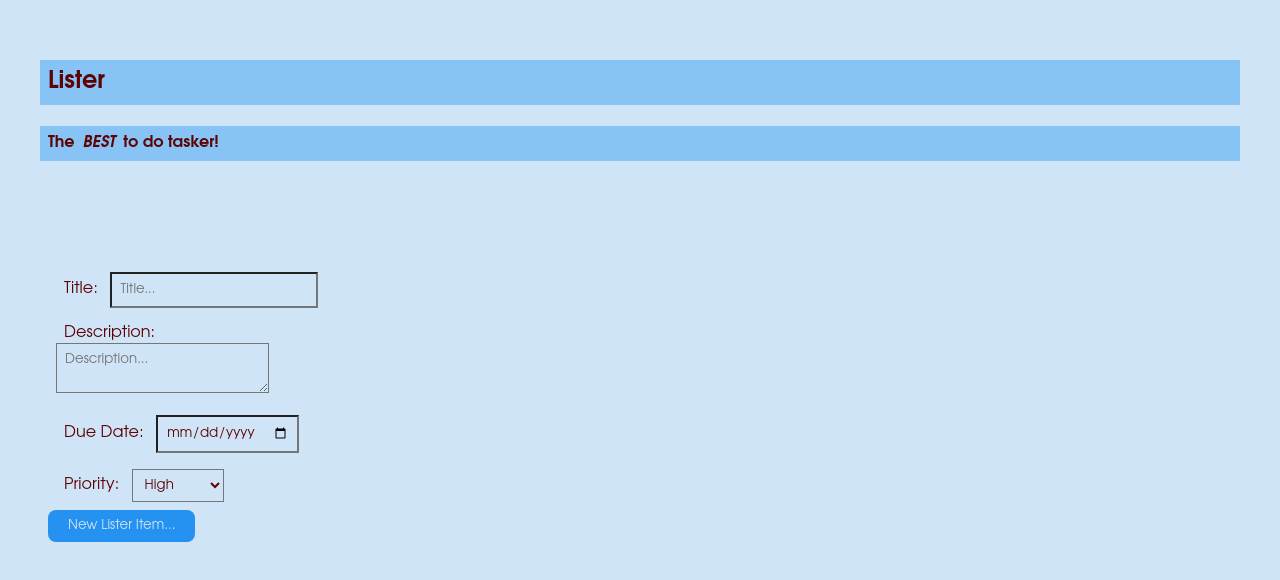
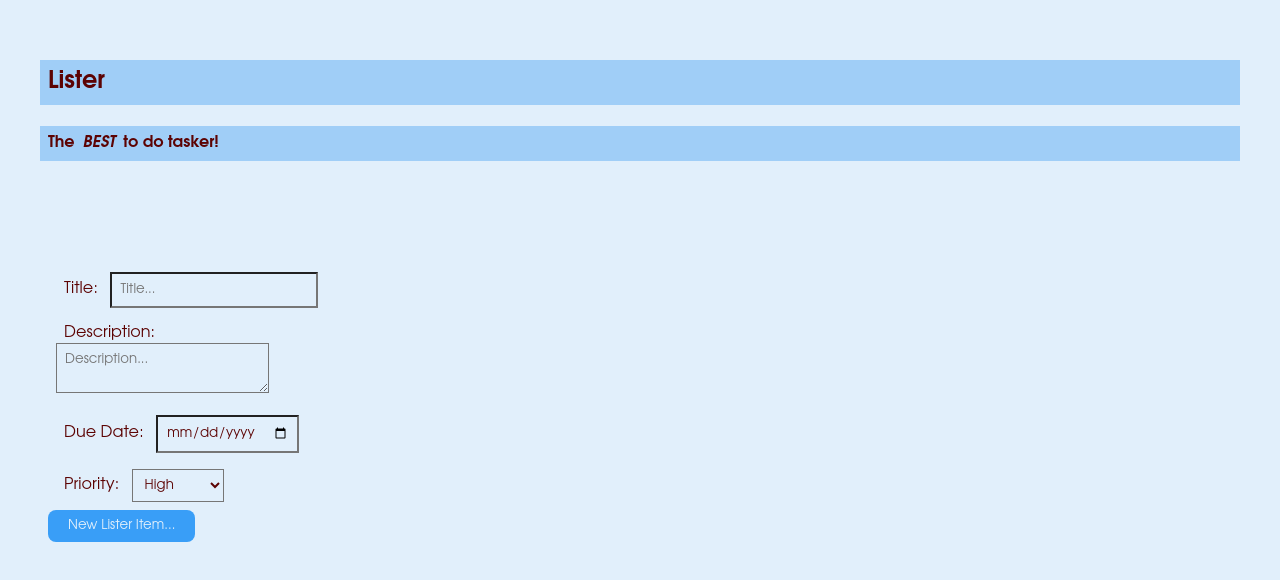
Before and after one commit to WebTestMan/todo-list, a website built with webpack: page src/template.html in a window 1280 px wide. Built offline with nearby package versions, Linux system fonts and the light colour scheme; a web font is replaced by a local one.

Commit message:
added more styles

```diff
--- a/src/styles.css
+++ b/src/styles.css
@@ -1,9 +1,9 @@
 @import url(https://fonts.bunny.net/css?family=abeezee:400);
 
 :root {
-    --background-color: rgb(207, 228, 246);
-    --alt-background-colour: rgb(136, 195, 246);
-    --dark-background-colour: rgb(37, 145, 240);
+    --background-color: rgb(225, 239, 251);
+    --alt-background-colour: rgb(160, 206, 247);
+    --dark-background-colour: rgb(57, 158, 247);
     --text-colour: #5c0303;
     --global-padding: 6px;
     --border-radius: 8px;
@@ -11,6 +11,9 @@
     --hover-shadow: 4px 4px 6px var(--alt-background-colour);
     --button-padding: 8px 20px;
     --hover-padding: 10px 30px;
+    --high-priority: #f70505;
+    --med-priority: #f7f705;
+    --low-priority: #1df705;
 }
 
 * {
@@ -29,7 +32,7 @@ button {
 }
 
 button:hover {
-    color: var(--text-colour);
+    color: var(--dark-background-colour);
     background-color: var(--background-color);
     padding: var(--hover-padding);
     border: solid var(--dark-background-colour);
@@ -83,3 +86,15 @@ textarea:focus {
     gap: 6px;
     grid-row: 2/3;
 }
+
+.high {
+    color: var(--high-priority);
+}
+
+.medium {
+    color: var(--med-priority);
+}
+
+.low {
+    color: var(--low-priority);
+}
--- a/src/template.html
+++ b/src/template.html
@@ -30,14 +30,14 @@
                     <input type="date" id="dueDate" name="dueDate">
                 </div>
                 <div>
-                    <label for="priority" id="priority">Priority:</label>
-                    <select name="priority">
+                    <label for="priority-select">Priority:</label>
+                    <select name="priority" id="priority-select" required>
                         <option value="high">High</option>
                         <option value="medium">Medium</option>
                         <option value="low">Low</option>
                     </select>
+                </div>
 
-                </div>
                 <button id="new-to-do-btn" type="submit">New Lister Item...</button>
             </form>
 
```
